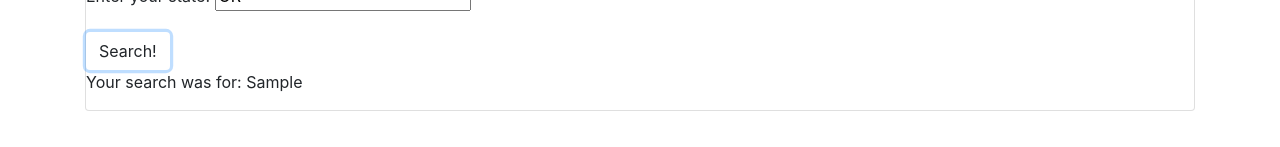
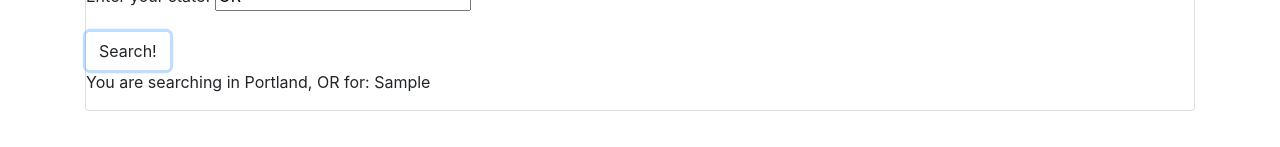
Before and after one commit to K-Banks/doctorAPI, a website built with webpack: page src/index.html in a window 1280 px wide. Both pictures are taken after typing "Sample" into the empty fields and a click on the button "Search!". Shown: the part 189-336 px from the top of the page. Built offline with nearby package versions, Linux system fonts and the light colour scheme; some packages are replaced by stand-ins of ours; no server answers.

Commit message:
fix search parroting back to user

```diff
--- a/src/index.html
+++ b/src/index.html
@@ -23,7 +23,7 @@
           </div>
           <button type="submit" class="btn">Search!</button>
         </form>
-        <p id="searchStore">Your search was for: <span id="searchString"></span> </p>
+        <p id="searchStore">You are searching in <span id="searchLocation"></span> for: <span id="searchString"></span> </p>
       </div>
       <div class="output card">
       </div>
--- a/src/main.js
+++ b/src/main.js
@@ -28,6 +28,7 @@ $(document).ready(function(){
     let userState = $("input#userState").val();
     let userLocation = userState + "-" + userCity;
     userLocation = userLocation.toLowerCase();
+    $("span#searchLocation").text(`${userCity}, ${userState}`);
 
     let promiseSearch = apiCall.SearchByIssue(issueSearchString, userLocation);
     promiseSearch.then(function(response) {
```
